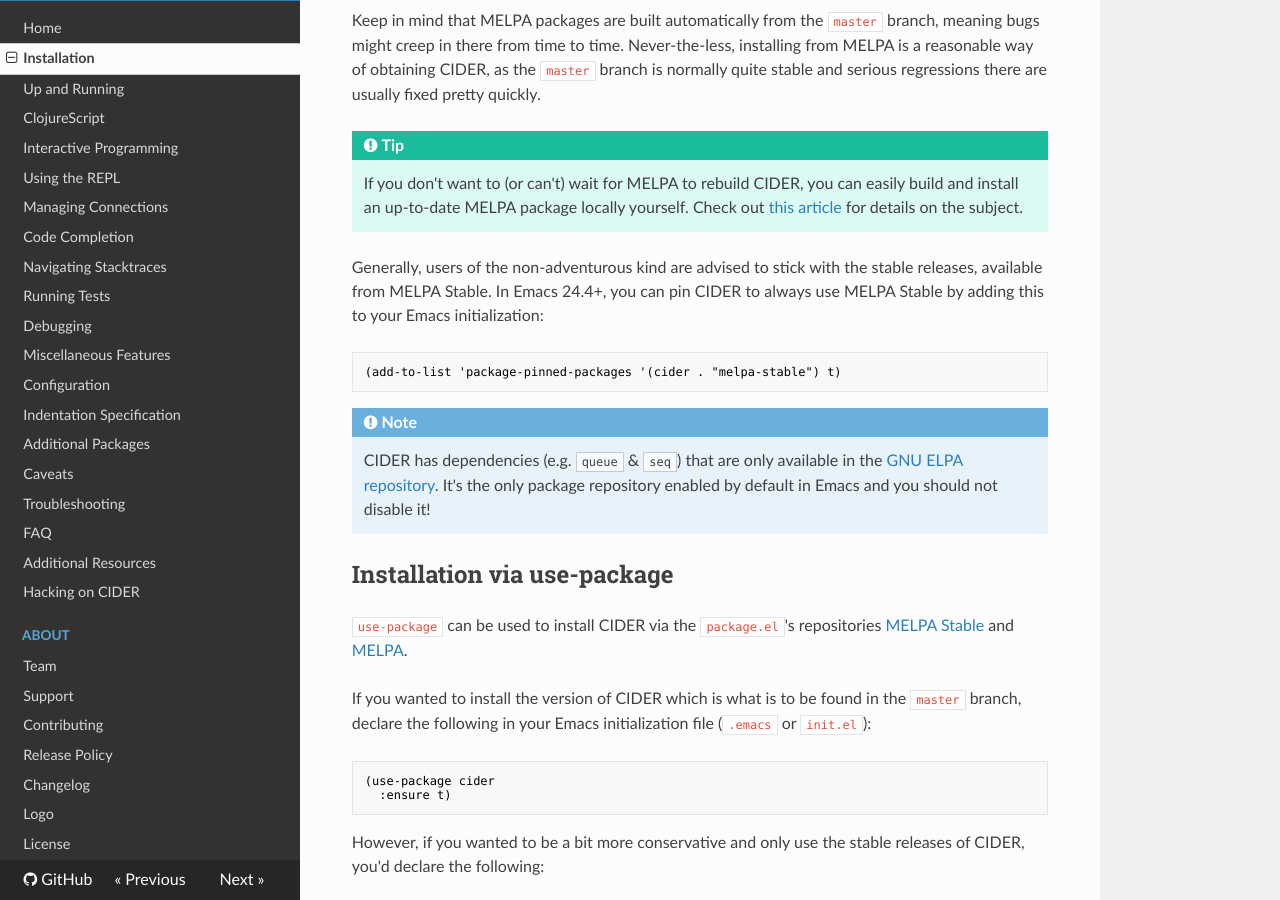
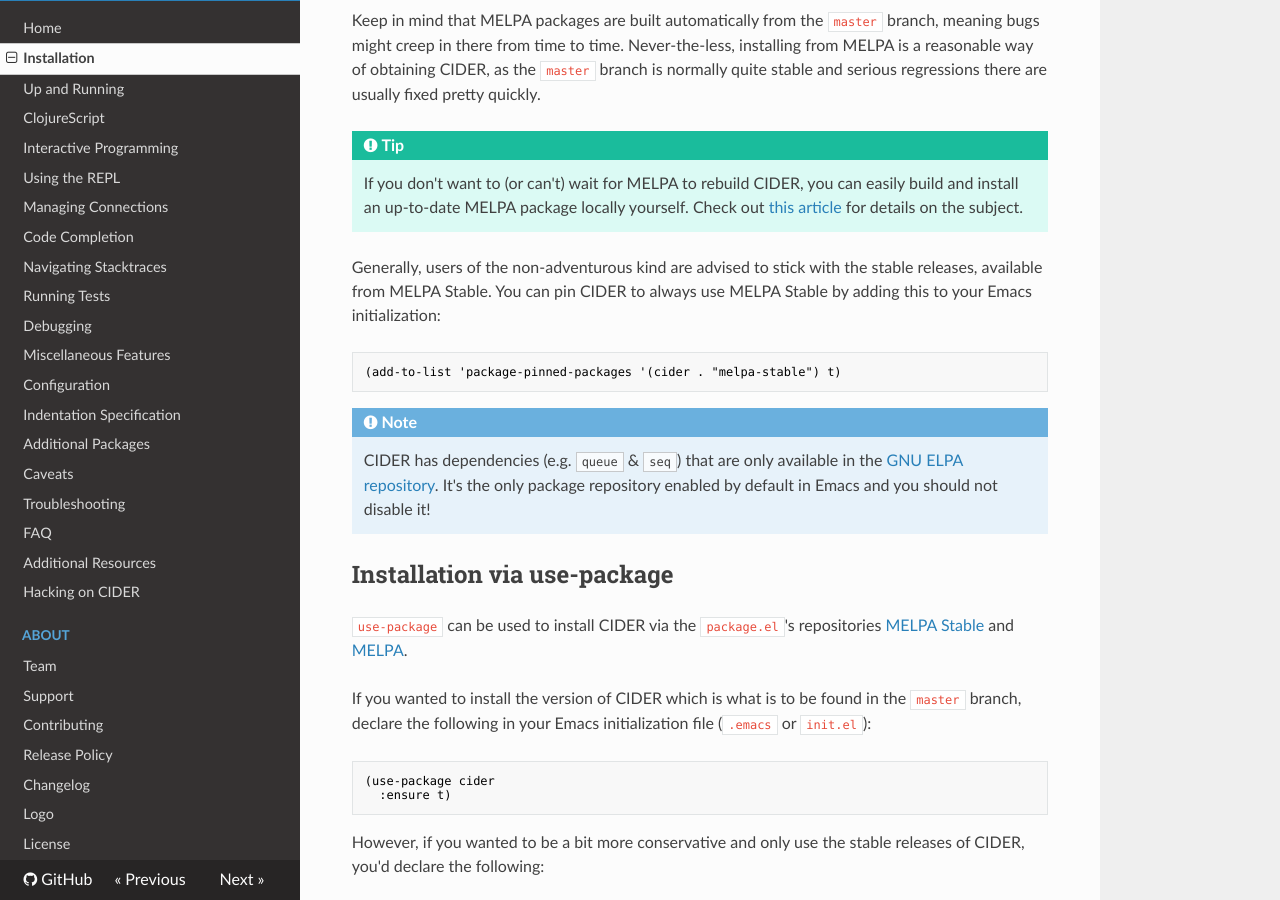
Before and after one commit to clojure-emacs/cider, an MkDocs documentation site: the page built from doc/installation.md, in a window 1280 px wide and 900 px high, scrolled down 1022 px. Built offline with MkDocs 1.6.1, drawn with Linux system fonts in a browser that asks for light colours; nearby versions of some CDN libraries; old or Windows-style settings are respelled for this version of MkDocs.

Commit message:
Remove a mention of Emacs 24.4
Now that we require Emacs 25 that's no longer relevant.

````diff
--- a/doc/installation.md
+++ b/doc/installation.md
@@ -59,7 +59,7 @@
 
 Generally, users of the non-adventurous kind are advised to stick
 with the stable releases, available from MELPA Stable.
-In Emacs 24.4+, you can pin CIDER to always use MELPA
+You can pin CIDER to always use MELPA
 Stable by adding this to your Emacs initialization:
 
 ```el
````
